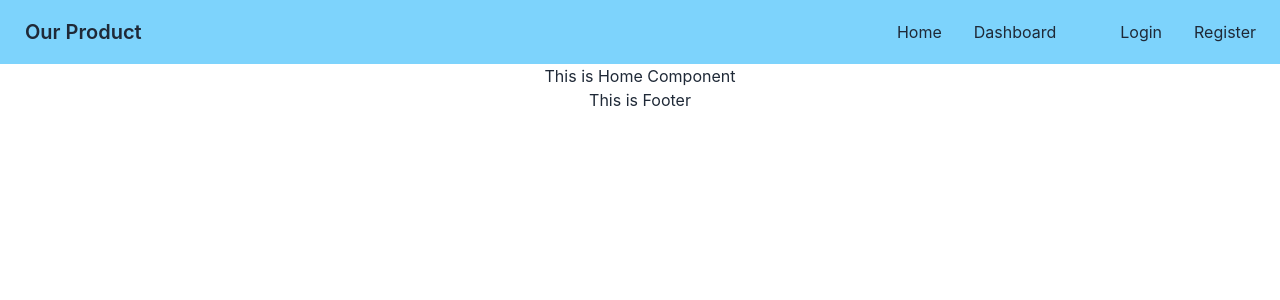
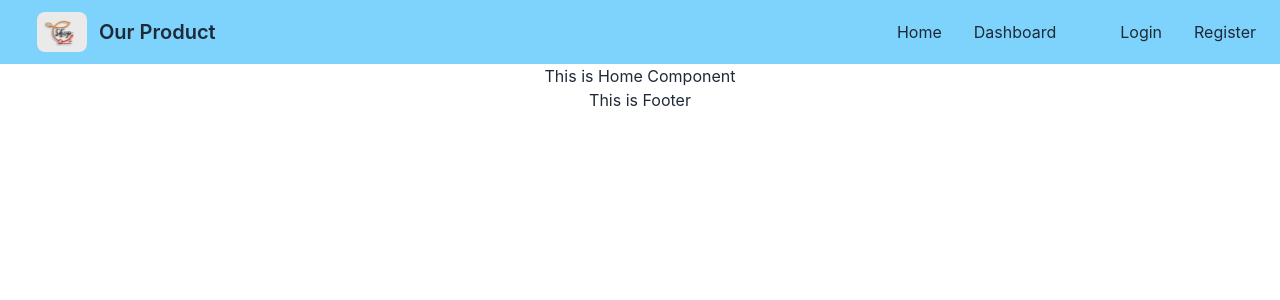
Before and after one commit to anisa6121/resale-product-website, a React (Create React App) app: page / in a window 1280 px wide. Shown: the top 300 px of the page. Built offline with nearby package versions, Linux system fonts and the light colour scheme.

Commit message:
logo-add

```diff
--- a/public/products.json
+++ b/public/products.json
@@ -0,0 +1,5 @@
+[
+    {
+
+    }
+]
--- a/src/Pages/Shared/Navbar/Navbar.js
+++ b/src/Pages/Shared/Navbar/Navbar.js
@@ -1,5 +1,8 @@
 import React from 'react';
 import { Link } from 'react-router-dom';
+
+import logo from '../../../assets/logo.jpg'
+
 
 const menuItems = (
 	<React.Fragment>
@@ -45,7 +48,6 @@ const menuItems = (
 const Navbar = () => {
     return (
 		<div className="navbar bg-sky-300 flex justify-between">
-
 			<div className="navbar-start">
 				<div className="dropdown">
 					<label
@@ -69,24 +71,28 @@ const Navbar = () => {
 					</label>
 					<ul
 						tabIndex={0}
-                        className=
-                        "menu menu-compact dropdown-content mt-3 p-2 shadow bg-base-100 rounded-box w-52"
+						className="menu menu-compact dropdown-content mt-3 p-2 shadow bg-base-100 rounded-box w-52"
 					>
 						{menuItems}
 					</ul>
+				</div>
 
-	</div>
+
+
 				<Link
 					to="/"
 					className="btn btn-ghost normal-case  text-xl"
 				>
+					<img
+						className="w-[50px]  rounded-lg mx-3"
+						src={logo}
+						alt=""
+					/>
 					Our Product
-
 				</Link>
 			</div>
 
 			<div className="navbar-center hidden lg:flex">
-
 				<ul className="menu  menu-horizontal p-0">
 					{menuItems}
 				</ul>
```
Also changed, not shown: src/assets/logo.jpg (added). Lines whose indentation alone changed are shown as unchanged.
